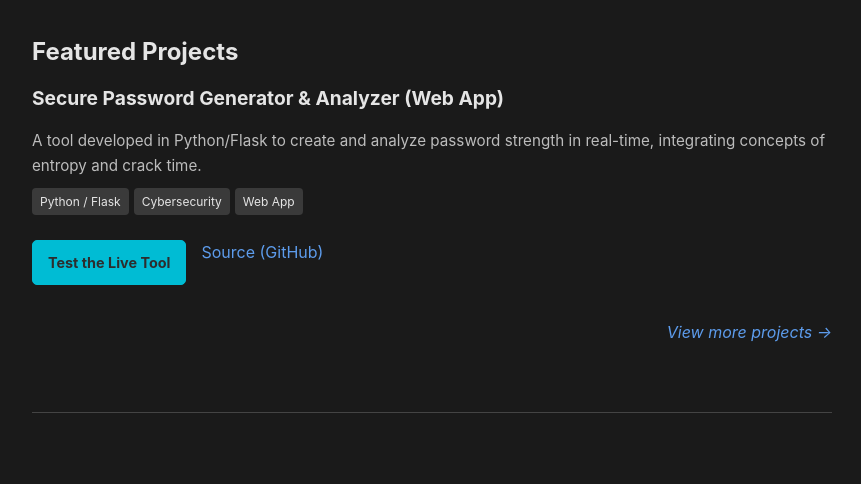
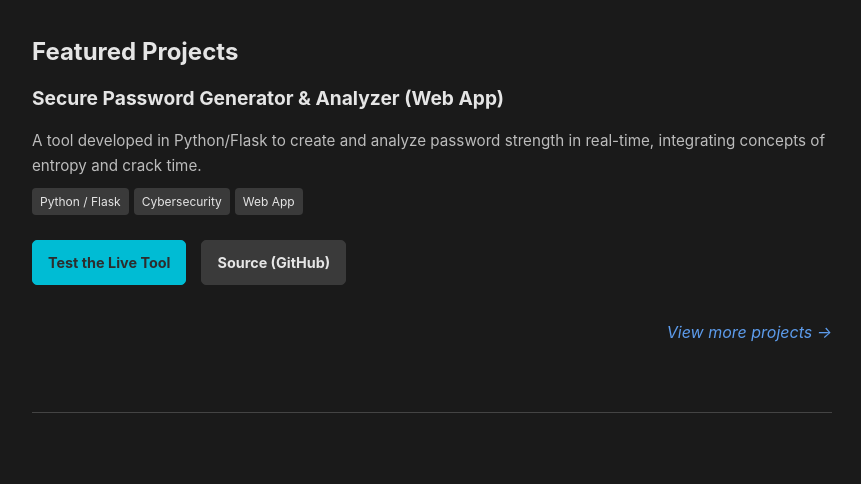
Before and after one commit to Night66fr/STANDEV, a Flask app: page /en in a window 1280 px wide. Shown: the part 1061-1545 px from the top of the page, without its empty margins (208-1069 px from the left). Run offline with Flask 3, Linux system fonts and the light colour scheme.

Commit message:
Update index-en.html

```diff
--- a/templates/index-en.html
+++ b/templates/index-en.html
@@ -69,7 +69,7 @@
                 </div>
                 <div class="project-actions">
                     <a href="{{ url_for('password_tool_en') }}" class="btn btn-primary">Test the Live Tool</a>
-                    <a href="https://github.com/Night66fr" target="_blank">Source (GitHub)</a>
+                    <a href="https://github.com/Night66fr"class="btn btn-github" target="_blank">Source (GitHub)</a>
                 </div>
             </div>
             <p class="more-link"><a href="https://github.com/Night66fr?tab=repositories" target="_blank">View more projects →</a></p>
```
